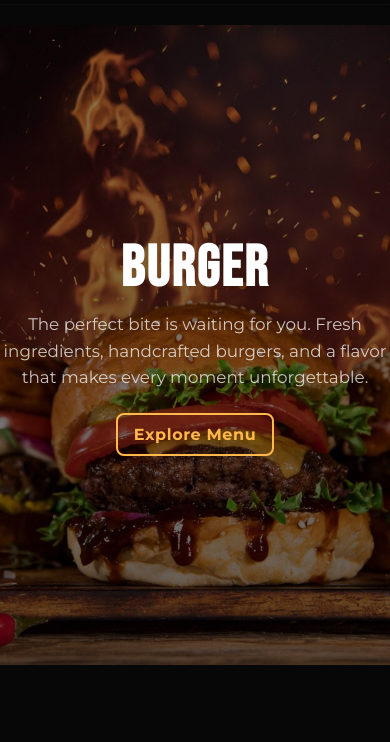
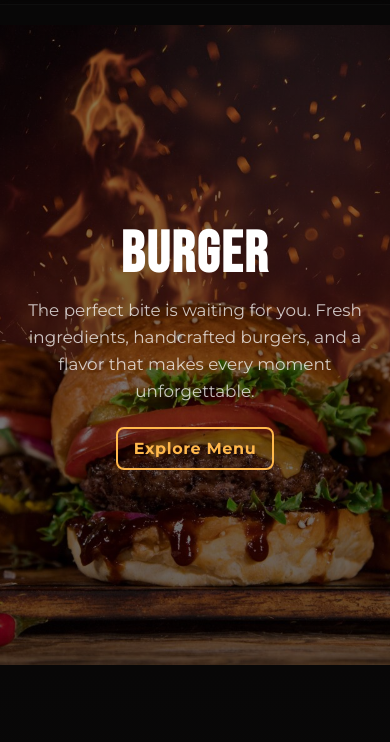
Before and after one commit to Matrugan/projeto-hamburguer, a plain HTML site: page index.html in a window 390 px wide. Shown: the part 85-827 px from the top of the page. Drawn offline with Linux system fonts and the light colour scheme; files whose address does not match are found by name.

Commit message:
Update style.css

```diff
--- a/estilos/style.css
+++ b/estilos/style.css
@@ -151,6 +151,7 @@
     top: var(--header-h);
     left: 0;
     width: 100%;
+    padding: 10px;
     max-height: calc(100vh - var(--header-h));
     overflow-y: auto;
     background: var(--bg-2);
@@ -201,17 +202,13 @@
     visibility: visible;
   }
 
-  body {
-    font-family: 'Montserrat', system-ui, Arial, Helvetica, sans-serif;
-    background: var(--bg);
-    color: var(--text);
-    /* CORREÇÃO: Impede a rolagem horizontal causada por elementos que vazam */
-    overflow-x: hidden;
-}
-
   /* Regras de estilo não relacionadas ao menu para manter a referência */
   /* LINHA REDUNDANTE REMOVIDA AQUI */
   .play-btn{width:64px;height:64px}
   .video-container{height:300px}
   #modalGaleria img{max-width:95vw}
+  section {
+        padding: 20px; /* Ajuste o padding para seções */
+        margin: 0 auto; /* Centraliza a seção */
+    }
 }
```
